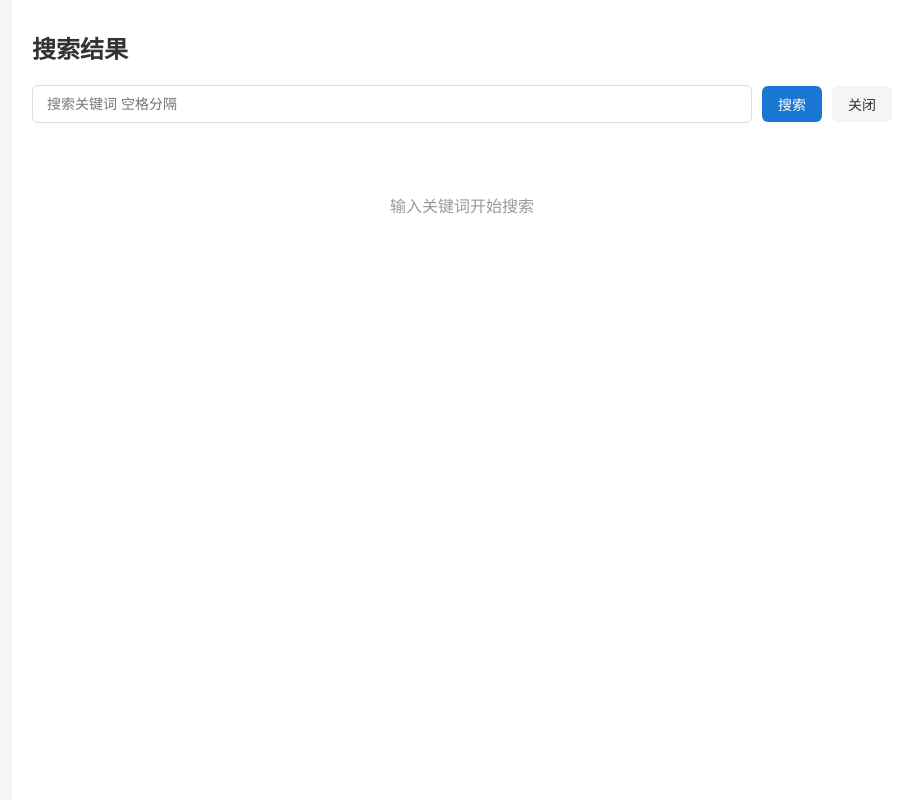
After one commit to elmliu/promptBox, a Flask app: page /search in a window 1280 px wide. The commit adds this page. Shown: the whole page, without its empty margins (178-1084 px from the left). Run offline with Flask 3, Linux system fonts and the light colour scheme; the visitor is signed in with stand-in values (Sample User, id 1).

Commit message:
新增搜索功能

```diff
--- a/app.py
+++ b/app.py
@@ -227,6 +227,35 @@ def get_current_user_info():
 @login_required
 def prompt_detail(prompt_id):
     return render_template('prompt_detail.html', prompt_id=prompt_id)
+
+
+@app.route('/search')
+@login_required
+def search_page():
+    return render_template('search.html')
+
+
+@app.route('/api/search', methods=['GET'])
+@login_required
+def api_search():
+    q = request.args.get('q', '').strip()
+    if not q:
+        return jsonify({'success': True, 'data': []})
+
+    keywords = q.split()
+
+    # 权限控制：普通用户只能搜索有权限的项目
+    if is_admin():
+        results = prompt_model.search(keywords)
+    else:
+        user_id = get_current_user_id()
+        user_projects = project_permission_model.get_user_projects(user_id)
+        project_ids = [p['id'] for p in user_projects]
+        if not project_ids:
+            return jsonify({'success': True, 'data': []})
+        results = prompt_model.search(keywords, project_ids)
+
+    return jsonify({'success': True, 'data': results})
 
 
 @app.route('/api/projects', methods=['GET'])
--- a/static/css/style.css
+++ b/static/css/style.css
@@ -716,3 +716,80 @@ body {
     background-color: #1976d2;
     color: white;
 }
+
+
+/* Search styles */
+.search-input {
+    padding: 6px 12px;
+    border: 1px solid #ddd;
+    border-radius: 6px;
+    font-size: 13px;
+    width: 200px;
+    outline: none;
+}
+
+.search-input:focus {
+    border-color: #1976d2;
+}
+
+.search-page {
+    max-width: 900px;
+    margin: 0 auto;
+    padding: 30px 20px;
+    min-height: 100vh;
+    background-color: #fff;
+}
+
+.search-header {
+    margin-bottom: 30px;
+}
+
+.search-header h1 {
+    font-size: 24px;
+    font-weight: 600;
+    margin-bottom: 20px;
+}
+
+.search-bar {
+    display: flex;
+    gap: 10px;
+    align-items: center;
+}
+
+.search-input-large {
+    flex: 1;
+    padding: 10px 14px;
+    border: 1px solid #ddd;
+    border-radius: 6px;
+    font-size: 14px;
+    outline: none;
+}
+
+.search-input-large:focus {
+    border-color: #1976d2;
+}
+
+.search-results {
+    display: flex;
+    flex-direction: column;
+    gap: 12px;
+}
+
+.search-count {
+    font-size: 14px;
+    color: #666;
+    margin-bottom: 10px;
+}
+
+.search-meta {
+    margin-top: 8px;
+    font-size: 12px;
+    color: #999;
+}
+
+.search-results mark {
+    background-color: #fff3cd;
+    color: #333;
+    padding: 0 2px;
+    border-radius: 2px;
+}
--- /dev/null
+++ b/static/js/search.js
@@ -0,0 +1,99 @@
+// 从 URL 参数获取搜索关键词
+const params = new URLSearchParams(window.location.search);
+const initialQuery = params.get('q') || '';
+
+if (initialQuery) {
+    document.getElementById('searchInput').value = initialQuery;
+    performSearch(initialQuery);
+}
+
+function handleSearch(event) {
+    if (event.key === 'Enter') {
+        doSearch();
+    }
+}
+
+function doSearch() {
+    const query = document.getElementById('searchInput').value.trim();
+    if (query) {
+        performSearch(query);
+    }
+}
+
+async function performSearch(query) {
+    const resultsDiv = document.getElementById('searchResults');
+    resultsDiv.innerHTML = '<p style="color: #999; text-align: center; margin-top: 40px;">搜索中...</p>';
+
+    try {
+        const response = await fetch(`/api/search?q=${encodeURIComponent(query)}`);
+        const result = await response.json();
+
+        if (result.success) {
+            renderResults(result.data, query);
+            document.title = `搜索: ${query}`;
+        } else {
+            resultsDiv.innerHTML = `<p style="color: #d32f2f; text-align: center; margin-top: 40px;">${result.error || '搜索失败'}</p>`;
+        }
+    } catch (error) {
+        console.error('搜索失败:', error);
+        resultsDiv.innerHTML = '<p style="color: #d32f2f; text-align: center; margin-top: 40px;">搜索失败</p>';
+    }
+}
+
+function renderResults(data, query) {
+    const resultsDiv = document.getElementById('searchResults');
+
+    if (data.length === 0) {
+        resultsDiv.innerHTML = '<p style="color: #999; text-align: center; margin-top: 40px;">未找到匹配的提示词</p>';
+        return;
+    }
+
+    resultsDiv.innerHTML = `<p class="search-count">共找到 ${data.length} 条结果</p>`;
+
+    const keywords = query.split(/\s+/);
+
+    data.forEach(prompt => {
+        const div = document.createElement('div');
+        div.className = 'prompt-item';
+        div.onclick = () => window.location.href = `/prompt/${prompt.id}`;
+
+        const highlightedTitle = highlightText(prompt.title, keywords);
+        const highlightedContent = highlightText(truncateText(prompt.content, 200), keywords);
+
+        div.innerHTML = `
+            <h3>${highlightedTitle}</h3>
+            <p>${highlightedContent}</p>
+            <div class="search-meta">
+                <span>更新时间: ${prompt.updated_at}</span>
+            </div>
+        `;
+        resultsDiv.appendChild(div);
+    });
+}
+
+function highlightText(text, keywords) {
+    if (!text) return '';
+    let result = escapeHtml(text);
+    keywords.forEach(kw => {
+        if (!kw) return;
+        const regex = new RegExp(escapeRegex(kw), 'gi');
+        result = result.replace(regex, '<mark>$&</mark>');
+    });
+    return result;
+}
+
+function truncateText(text, maxLen) {
+    if (!text) return '';
+    if (text.length <= maxLen) return text;
+    return text.substring(0, maxLen) + '...';
+}
+
+function escapeHtml(text) {
+    const div = document.createElement('div');
+    div.textContent = text;
+    return div.innerHTML;
+}
+
+function escapeRegex(str) {
+    return str.replace(/[.*+?^${}()|[\]\\]/g, '\\$&');
+}
--- a/templates/index.html
+++ b/templates/index.html
@@ -21,6 +21,7 @@
             <div class="main-header">
                 <h2 id="currentProjectTitle">所有提示词</h2>
                 <div class="header-actions">
+                    <input type="text" id="searchInput" class="search-input" placeholder="搜索关键词 空格分隔" onkeydown="handleSearch(event)">
                     <span id="currentUser"></span>
                     <button class="btn btn-secondary btn-sm" onclick="window.location.href='/admin'">后台管理</button>
                     <button class="btn btn-danger btn-sm" onclick="logout()">退出</button>
--- /dev/null
+++ b/templates/search.html
@@ -0,0 +1,26 @@
+<!DOCTYPE html>
+<html lang="zh-CN">
+<head>
+    <meta charset="UTF-8">
+    <meta name="viewport" content="width=device-width, initial-scale=1.0">
+    <title>搜索结果</title>
+    <link rel="stylesheet" href="/static/css/style.css">
+</head>
+<body>
+    <div class="search-page">
+        <div class="search-header">
+            <h1>搜索结果</h1>
+            <div class="search-bar">
+                <input type="text" id="searchInput" class="search-input-large" placeholder="搜索关键词 空格分隔" onkeydown="handleSearch(event)">
+                <button class="btn btn-primary" onclick="doSearch()">搜索</button>
+                <button class="btn btn-secondary" onclick="window.close()">关闭</button>
+            </div>
+        </div>
+        <div class="search-results" id="searchResults">
+            <p style="color: #999; text-align: center; margin-top: 40px;">输入关键词开始搜索</p>
+        </div>
+    </div>
+
+    <script src="/static/js/search.js"></script>
+</body>
+</html>
```
Also changed, not shown: models.py (+23 -0 lines), static/js/index.js (+9 -0 lines).
